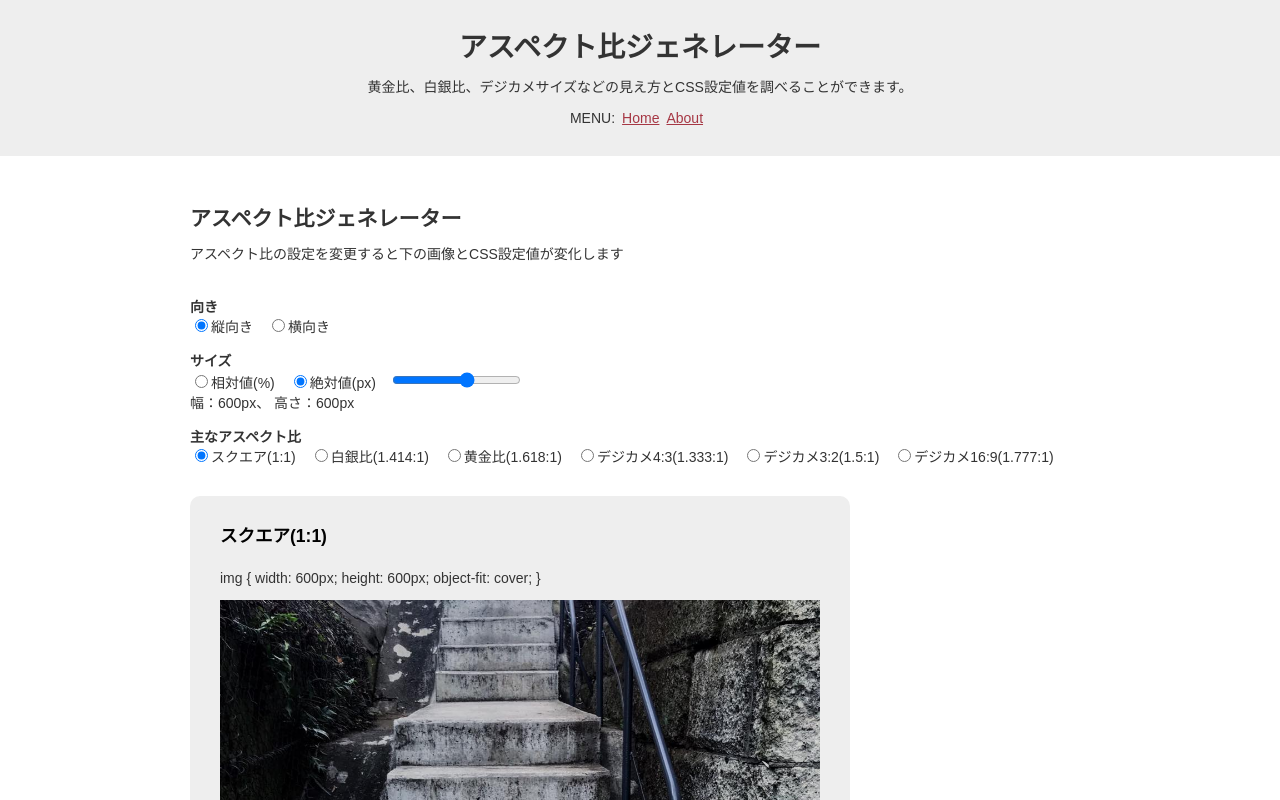
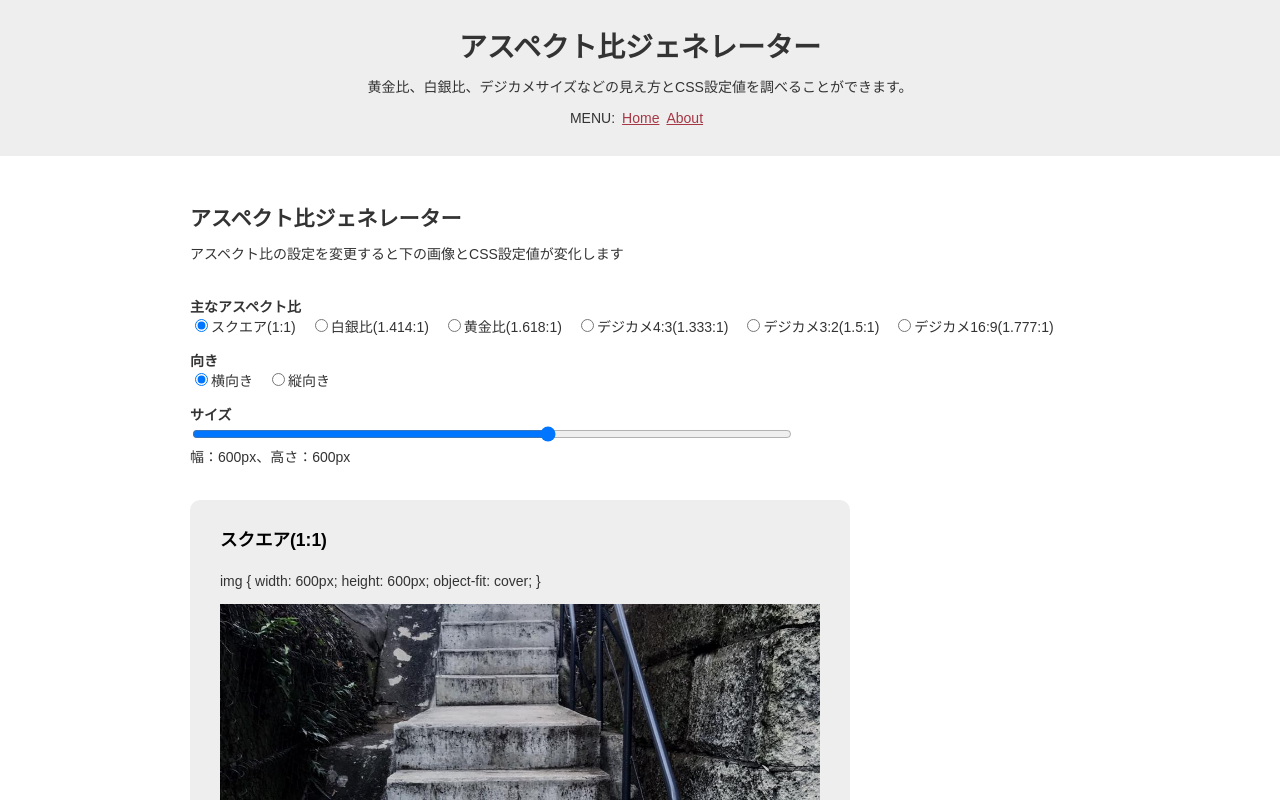
Before and after one commit to ryo-i/aspect-ratio-generator, a Next.js app: page / in a window 1280 px wide. Shown: the top 800 px of the page. Built offline with nearby package versions, Linux system fonts and the light colour scheme.

Commit message:
項目設定変更

```diff
--- a/components/Inner.tsx
+++ b/components/Inner.tsx
@@ -22,8 +22,9 @@ const Setting = styled.div`
       cursor: pointer;
     }
   }
-  .widthValue {
-
+  input[type='range'] {
+    width: 100%;
+    max-width: 600px;
   }
 `;
 
@@ -35,7 +36,6 @@ const Example = styled.div`
   section {
     margin: 30px;
     line-height: 1.75em;
-    /* width: calc(100vw - 120px); */
     h2 {
       color: #000;
       line-height: 1.25em;
@@ -89,24 +89,7 @@ function Inner() {
     <div className="inner">
       <Setting>
         <dl>
-          <dt>
-            向き
-          </dt>
-          <dd>
-            <label><input type="radio" name="direction" value="縦向き" defaultChecked />縦向き</label>
-            <label><input type="radio" name="direction" value="横向き" />横向き</label>
-          </dd>
-          <dt>
-            サイズ
-          </dt>
-          <dd>
-            <label><input type="radio" name="size" value="相対値" />相対値(%)</label>
-            <label><input type="radio" name="size" value="絶対値" defaultChecked />絶対値(px)</label>
-            <input type="range" className="widthValue" min="10"　max={maxSize} defaultValue={imageSize} onChange={ChangeImageSize} />
-            <div>幅：{imageSize}<span className="unit">px</span>、
-            高さ：<span className="heightValue">{imageSize}</span><span className="unit">px</span></div>
-          </dd>
-          <dt>
+        <dt>
           主なアスペクト比
           </dt>
           <dd>
@@ -116,6 +99,20 @@ function Inner() {
             <label><input type="radio" name="aspect" value="デジカメ4:3(1.333:1)" />デジカメ4:3(1.333:1)</label>
             <label><input type="radio" name="aspect" value="デジカメ3:2(1.5:1)" />デジカメ3:2(1.5:1)</label>
             <label><input type="radio" name="aspect" value="デジカメ16:9(1.777:1)" />デジカメ16:9(1.777:1)</label>
+          </dd>
+          <dt>
+            向き
+          </dt>
+          <dd>
+            <label><input type="radio" name="direction" value="横向き" defaultChecked />横向き</label>
+            <label><input type="radio" name="direction" value="縦向き" />縦向き</label>
+          </dd>
+          <dt>
+            サイズ
+          </dt>
+          <dd>
+            <input type="range" className="widthValue" min="10"　max={maxSize} step="5" defaultValue={imageSize} onChange={ChangeImageSize} />
+            <p>幅：{imageSize}px、高さ：<span className="heightValue">{imageSize}</span>px</p>
           </dd>
         </dl>
       </Setting>
```
